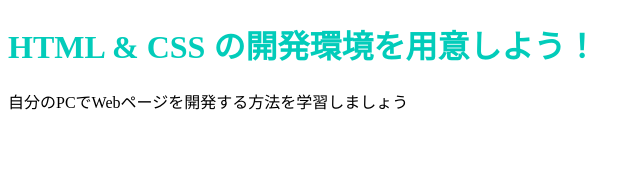
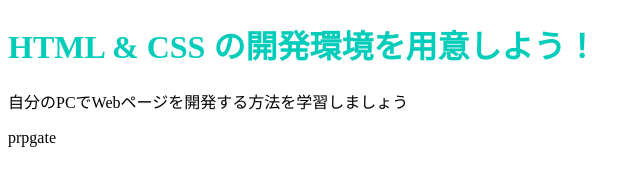
Before and after one commit to 1999-0814/1999-0814.github.io, a plain HTML site: page index.html in a window 1280 px wide. Shown: the full height of the page, 0-640 px from the left. Drawn offline with Linux system fonts and the light colour scheme.

Commit message:
Update index.html

```diff
--- a/index.html
+++ b/index.html
@@ -8,6 +8,7 @@
   <body>
     <h1 class="title">HTML & CSS の開発環境を用意しよう！</h1>
     <p>自分のPCでWebページを開発する方法を学習しましょう</p>
+    <p>prpgate</P>
 
   </body>
 </html>
```
